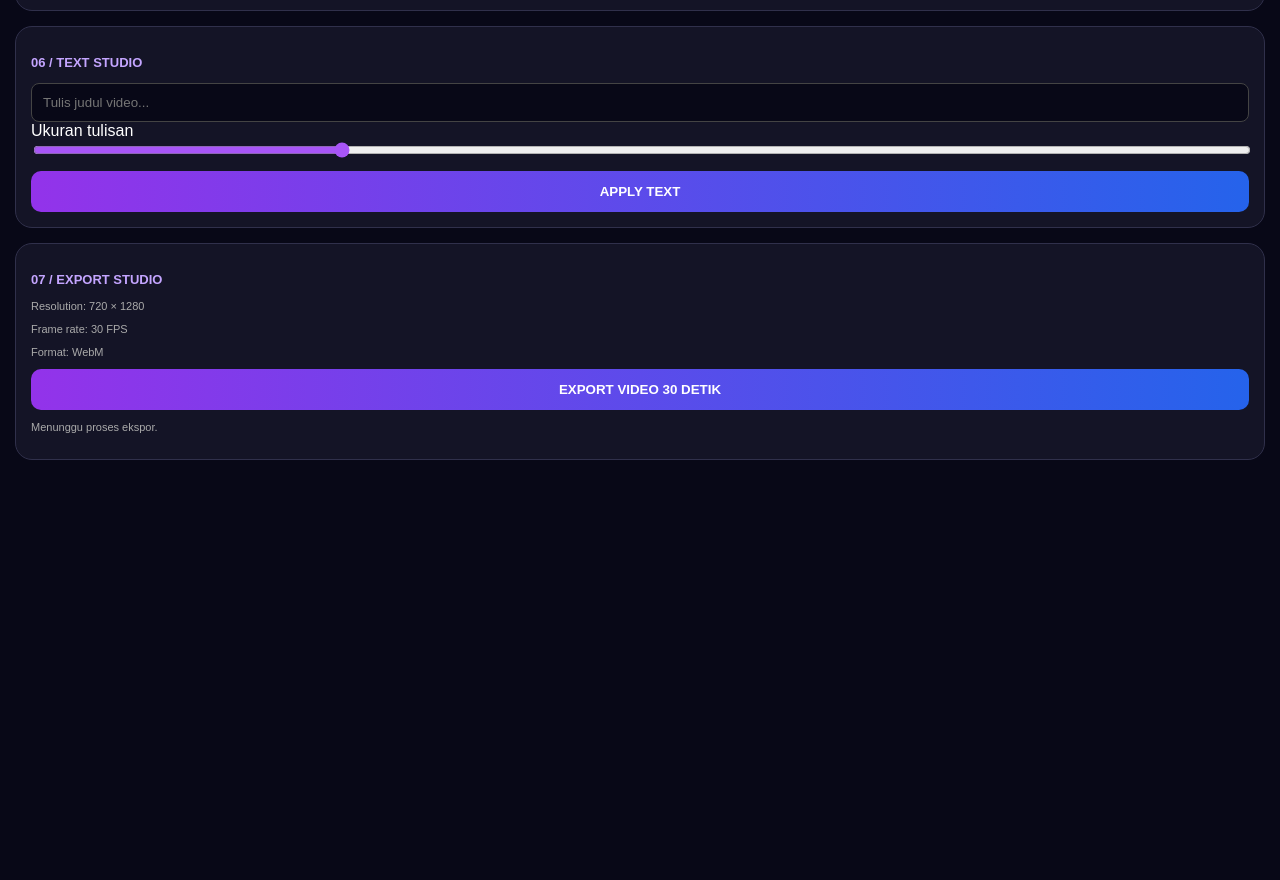
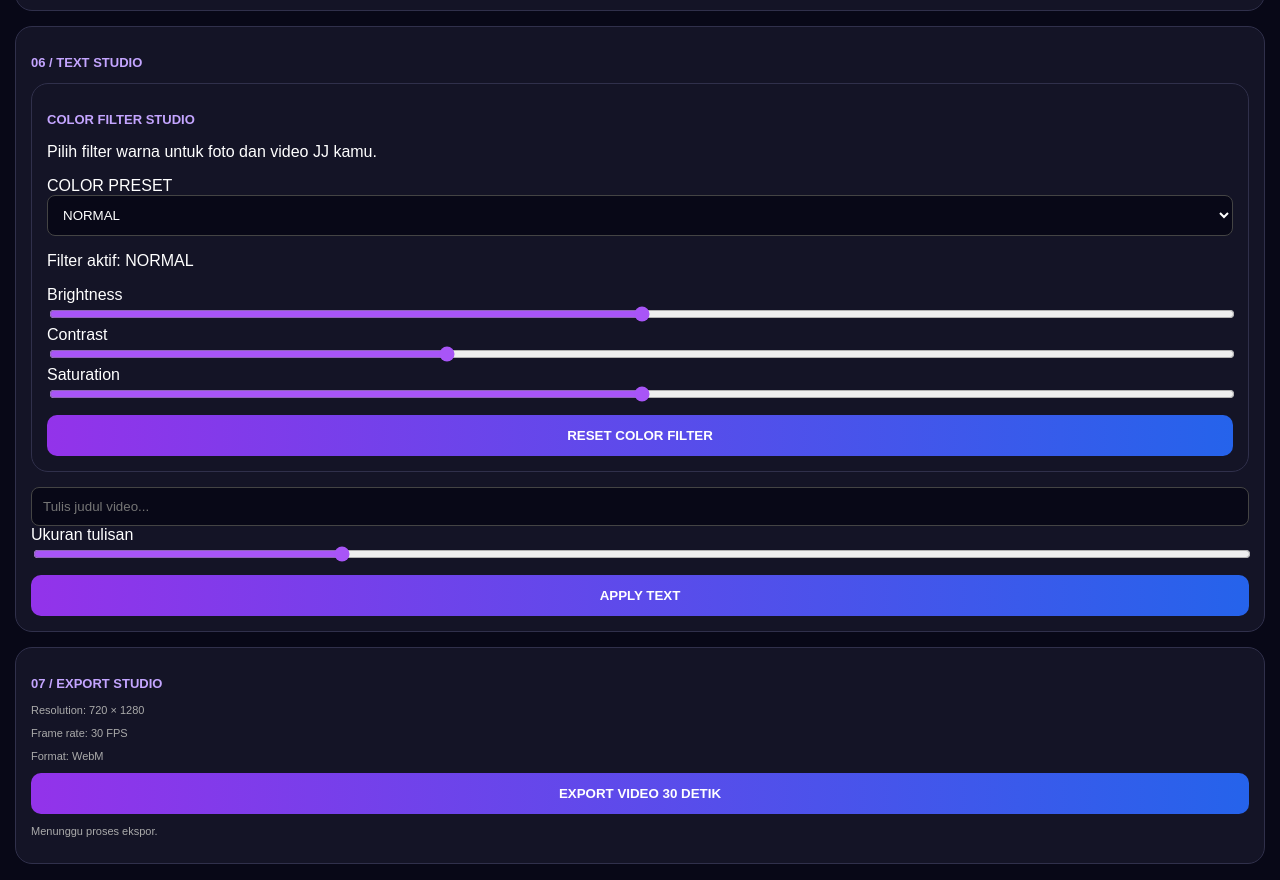
Before and after one commit to Naya1996/deriilnay-jj-video, a plain HTML site: page index.html in a window 1280 px wide. Shown: the part 1634-2514 px from the top of the page. Before the commit the page ends 2124 px from the top, so only its background shows below. Drawn offline with Linux system fonts and the light colour scheme.

Commit message:
Add color filter studio section to index.html
Added a color filter studio section with options for color presets, brightness, contrast, and saturation adjustments.

```diff
--- a/index.html
+++ b/index.html
@@ -156,6 +156,37 @@ input[type=text],select{
 
 <div class="card">
 <h3>06 / TEXT STUDIO</h3>
+
+<!-- COLOR FILTER STUDIO -->
+<div class="card">
+<h3>COLOR FILTER STUDIO</h3>
+
+<p>Pilih filter warna untuk foto dan video JJ kamu.</p>
+
+<label>COLOR PRESET</label>
+<select id="colorFilter">
+ <option value="normal">NORMAL</option>
+ <option value="cinematic">CINEMATIC</option>
+ <option value="vintage">VINTAGE</option>
+ <option value="neon">NEON CYBER</option>
+ <option value="bw">BLACK & WHITE</option>
+</select>
+
+<p id="filterInfo">Filter aktif: NORMAL</p>
+
+<label>Brightness</label>
+<input id="brightness" type="range" min="50" max="150" value="100">
+
+<label>Contrast</label>
+<input id="contrast" type="range" min="50" max="200" value="100">
+
+<label>Saturation</label>
+<input id="saturation" type="range" min="0" max="200" value="100">
+
+<button id="resetFilter">RESET COLOR FILTER</button>
+</div>
+<!-- END COLOR FILTER STUDIO -->
+
 <input id="textInput" type="text" placeholder="Tulis judul video...">
 <label>Ukuran tulisan</label>
 <input id="textSize" type="range" min="15" max="55" value="25">
```
